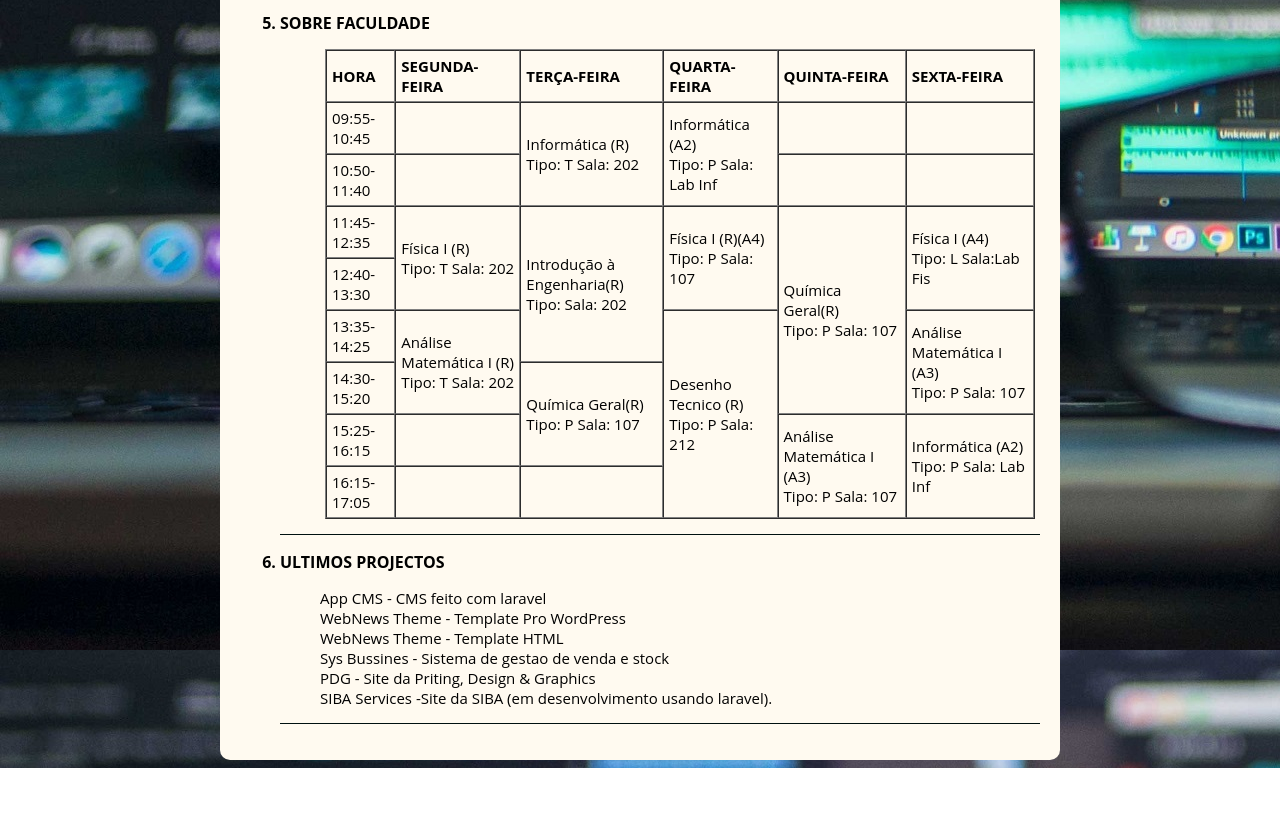
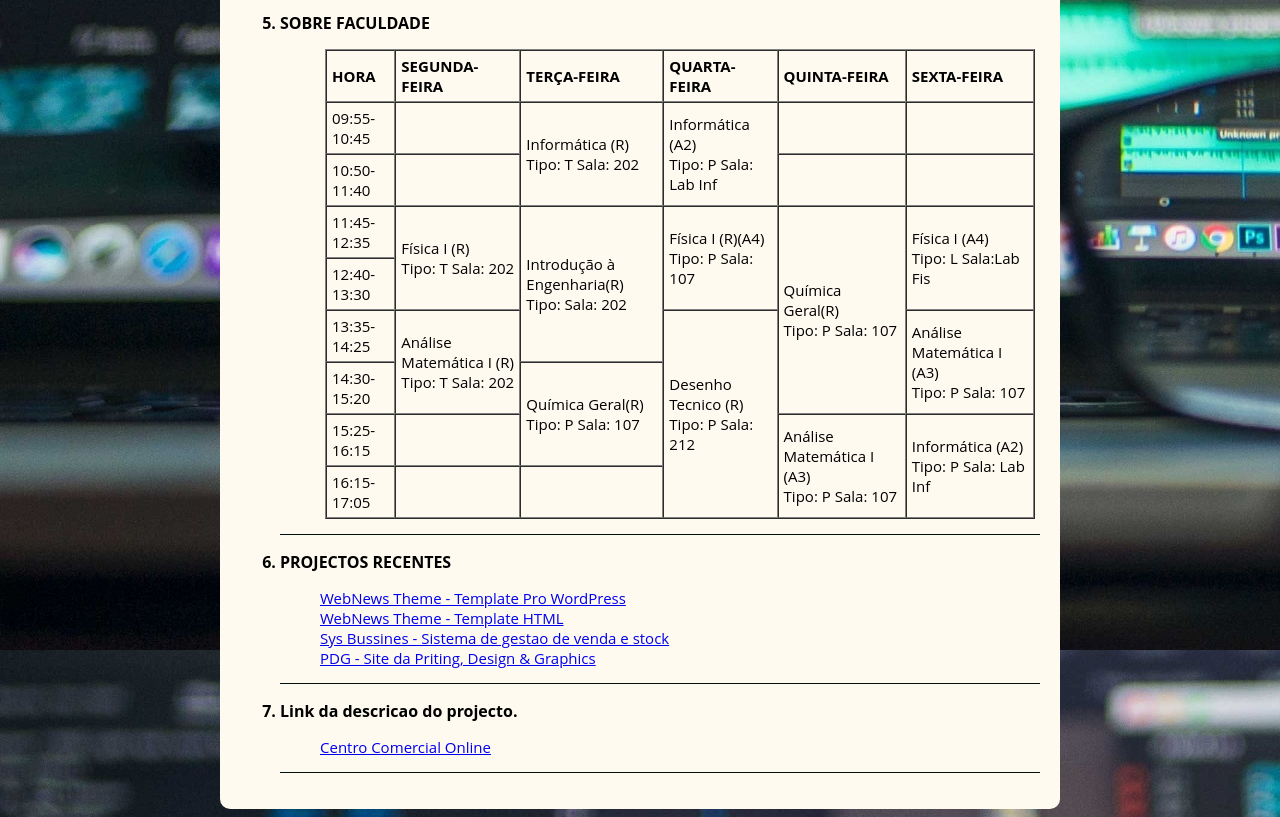
Before and after one commit to mariomthree/mariomthree.github.io, a plain HTML site: page index.html in a window 1280 px wide. Shown: the part 859-1676 px from the top of the page. Before the commit the page ends 1627 px from the top, so only its background shows below. Drawn offline with Linux system fonts and the light colour scheme.

Commit message:
Adicionado links

```diff
--- a/index.html
+++ b/index.html
@@ -127,16 +127,21 @@
 						</ul>
 				</li>
 				<li>
-					ULTIMOS PROJECTOS
+					PROJECTOS RECENTES
 					<ul>
-						<li>App CMS - CMS feito com laravel</li>
-						<li>WebNews Theme - Template Pro WordPress</li>
-						<li>WebNews Theme - Template HTML</li>
-						<li>Sys Bussines  - Sistema de gestao de venda e stock</li>
-						<li>PDG - Site da Priting, Design & Graphics</li>
-						<li>SIBA Services -Site da SIBA (em desenvolvimento usando laravel).</li>
+						<li><a href="https://github.com/mariomthree/webnews-premium-theme-wp">WebNews Theme - Template Pro WordPress</a></li>
+						<li><a href="https://github.com/mariomthree/webnews-html-theme/">WebNews Theme - Template HTML</a></li>
+						<li><a href="https://github.com/mariomthree/SysBusiness">Sys Bussines  - Sistema de gestao de venda e stock</a></li>
+						<li><a href="https://github.com/mariomthree/pdg">PDG - Site da Priting, Design & Graphics</a></li>
 					</ul>
 				</li>
+				<li>
+					Link da descricao do projecto.
+					<ul>
+						<li><a href="https://github.com/mariomthree/centro-comercial-online">Centro Comercial Online</a></li>
+					</ul>
+				</li>
+
 				</ol>
 			</div>
 		</div>
```
